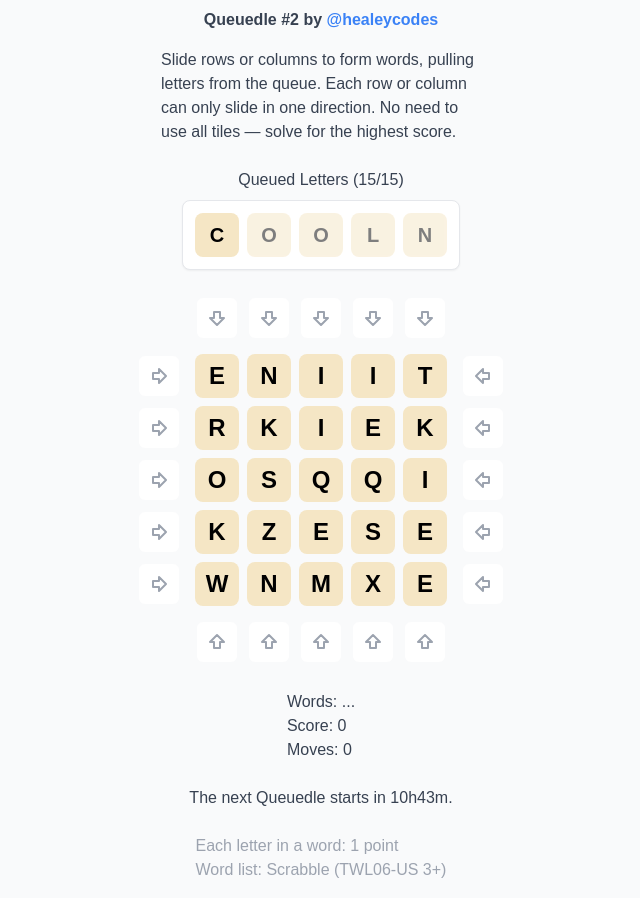
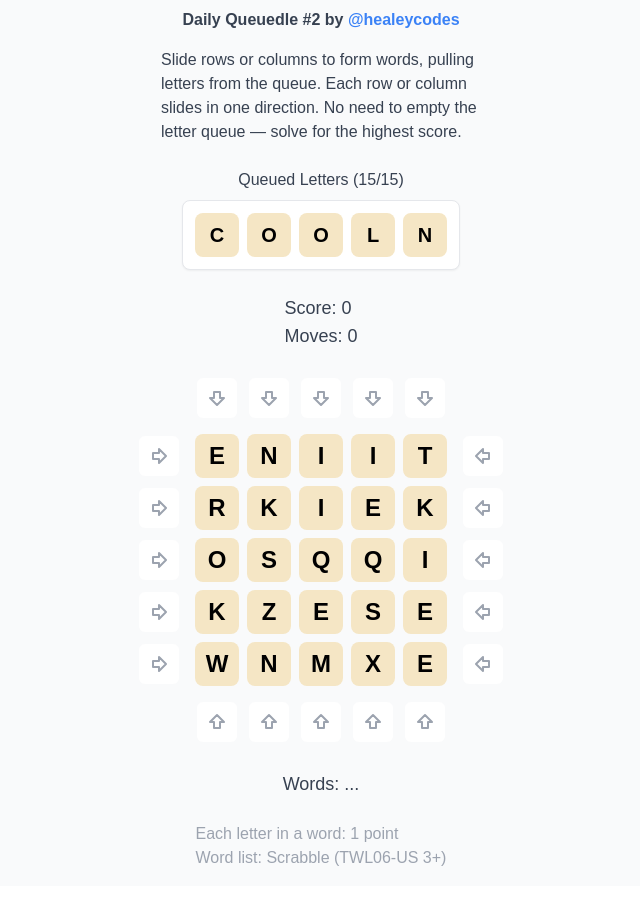
Before and after one commit to healeycodes/queuedle, a Next.js app: page / in a window 1280 px wide. Shown: the whole page, without its empty margins (319-959 px from the left). Built offline with nearby package versions, Linux system fonts and the light colour scheme.

Commit message:
style update

```diff
--- a/app/components/ArrowButton.tsx
+++ b/app/components/ArrowButton.tsx
@@ -1,7 +1,8 @@
 import { ArrowButtonProps } from '../types';
 import { ArrowBigDown, ArrowBigUp, ArrowBigLeft, ArrowBigRight } from 'lucide-react';
+import { motion } from 'framer-motion';
 
-export default function ArrowButton({ direction, index, onClick, disabled }: ArrowButtonProps) {
+export default function ArrowButton({ direction, onClick, disabled }: ArrowButtonProps) {
   const getArrowIcon = () => {
     switch (direction) {
       case 'left': return <ArrowBigLeft className="w-6 h-6" />;
@@ -12,9 +13,10 @@ export default function ArrowButton({ direction, index, onClick, disabled }: Arr
   };
 
   return (
-    <button
+    <motion.button
       onClick={onClick}
       disabled={disabled}
+      whileTap={!disabled ? { scale: 0.75 } : {}}
       className={`
         w-10 h-10 flex items-center justify-center
         rounded-md
@@ -26,6 +28,6 @@ export default function ArrowButton({ direction, index, onClick, disabled }: Arr
       `}
     >
       {getArrowIcon()}
-    </button>
+    </motion.button>
   );
 }
--- a/app/components/Grid.tsx
+++ b/app/components/Grid.tsx
@@ -1,59 +1,72 @@
 import { GridProps } from '../types';
 import Tile from './Tile';
 import ArrowButton from './ArrowButton';
+import { motion, AnimatePresence } from 'framer-motion';
 
 // Constants for tile sizing (must match Tile component)
 const TILE_SIZE = 44; // px, matches w-11 h-11
 const TILE_MARGIN = 4; // px, matches m-1
-const TILE_PADDING = 6; // px, matches p-1.5
 const TILE_TOTAL = TILE_SIZE + TILE_MARGIN * 2; // 52px
 
 // Helper to get outline style for a word
 function getOutlineStyle(highlight: GridProps['wordHighlights'][number]) {
+  const OUTLINE_OFFSET = 2; // px
   if (highlight.direction === 'horizontal') {
     return {
-      left: highlight.start * TILE_TOTAL,
-      top: highlight.row * TILE_TOTAL,
-      width: (highlight.end - highlight.start + 1) * TILE_TOTAL,
-      height: TILE_TOTAL,
+      left: highlight.start * TILE_TOTAL - OUTLINE_OFFSET,
+      top: highlight.row * TILE_TOTAL - OUTLINE_OFFSET,
+      width: (highlight.end - highlight.start + 1) * TILE_TOTAL + OUTLINE_OFFSET * 2,
+      height: TILE_TOTAL + OUTLINE_OFFSET * 2,
     };
   } else {
     return {
-      left: highlight.col * TILE_TOTAL,
-      top: highlight.start * TILE_TOTAL,
-      width: TILE_TOTAL,
-      height: (highlight.end - highlight.start + 1) * TILE_TOTAL,
+      left: highlight.col * TILE_TOTAL - OUTLINE_OFFSET,
+      top: highlight.start * TILE_TOTAL - OUTLINE_OFFSET,
+      width: TILE_TOTAL + OUTLINE_OFFSET * 2,
+      height: (highlight.end - highlight.start + 1) * TILE_TOTAL + OUTLINE_OFFSET * 2,
     };
   }
 }
 
-export default function Grid({ grid, onSlide, restrictions, wordHighlights, disableAll = false }: GridProps & { disableAll?: boolean }) {
+export default function Grid({ grid, onSlide, restrictions, wordHighlights, disableAll = false, newTile }: GridProps & { disableAll?: boolean, newTile?: { row: number, col: number } }) {
   return (
     <div className="relative" style={{ width: 5 * TILE_TOTAL, height: 5 * TILE_TOTAL }}>
       {/* Outlines */}
-      {wordHighlights.map((h, idx) => (
-        <div
-          key={idx}
+      <AnimatePresence initial={false}>
+        {wordHighlights.map((h) => (
+          <motion.div
+            key={h.direction + '-' + h.row + '-' + h.col + '-' + h.start + '-' + h.end}
             className="absolute border-4 border-blue-300 rounded-lg pointer-events-none"
             style={{
               ...getOutlineStyle(h),
               boxSizing: 'border-box',
               zIndex: 1,
             }}
+            initial={{ opacity: 0 }}
+            animate={{ opacity: 1 }}
+            exit={{ opacity: 0 }}
+            transition={{ duration: 0.3 }}
           />
         ))}
+      </AnimatePresence>
 
       {/* Column arrows (top) */}
       <div className="flex justify-center space-x-2 mb-2" style={{ position: 'absolute', top: -TILE_TOTAL, left: 0, width: '100%' }}>
         {Array.from({ length: 5 }).map((_, i) => (
-          <div key={`up-${i}`} className="w-11 flex justify-center">
+          <motion.div
+            key={`up-${i}`}
+            initial={{ scale: 0.7, opacity: 0 }}
+            animate={{ scale: 1, opacity: 1 }}
+            transition={{ type: 'spring', stiffness: 400, damping: 22, delay: 0.05 * i }}
+            className="w-11 flex justify-center"
+          >
             <ArrowButton
               direction="down"
               index={i}
               onClick={() => onSlide('down', i)}
               disabled={disableAll || restrictions.columns.down[i]}
             />
-          </div>
+          </motion.div>
         ))}
       </div>
 
@@ -61,14 +74,20 @@ export default function Grid({ grid, onSlide, restrictions, wordHighlights, disa
         {/* Row arrows (left) */}
         <div className="flex flex-col justify-center space-y-2 mr-2">
           {Array.from({ length: 5 }).map((_, i) => (
-            <div key={`left-${i}`} className="h-11 flex items-center">
+            <motion.div
+              key={`left-${i}`}
+              initial={{ scale: 0.7, opacity: 0 }}
+              animate={{ scale: 1, opacity: 1 }}
+              transition={{ type: 'spring', stiffness: 400, damping: 22, delay: 0.05 * i }}
+              className="h-11 flex items-center"
+            >
               <ArrowButton
                 direction="right"
                 index={i}
                 onClick={() => onSlide('right', i)}
                 disabled={disableAll || restrictions.rows.right[i]}
               />
-            </div>
+            </motion.div>
           ))}
         </div>
       </div>
@@ -77,10 +96,17 @@ export default function Grid({ grid, onSlide, restrictions, wordHighlights, disa
       <div className="grid grid-cols-5" style={{ position: 'relative', zIndex: 2 }}>
         {grid.map((row, i) =>
           row.map((letter, j) => (
+            <motion.div
+              key={`${i}-${j}`}
+              initial={{ scale: 0.7, opacity: 0 }}
+              animate={{ scale: 1, opacity: 1 }}
+              transition={{ type: 'spring', stiffness: 400, damping: 22, delay: 0.05 * (i * 5 + j) }}
+            >
               <Tile
-              key={`${i}-${j}`}
                 letter={letter}
+                isNew={!!(newTile && newTile.row === i && newTile.col === j)}
               />
+            </motion.div>
           ))
         )}
       </div>
@@ -89,14 +115,20 @@ export default function Grid({ grid, onSlide, restrictions, wordHighlights, disa
         {/* Row arrows (right) */}
         <div className="flex flex-col justify-center space-y-2 ml-2">
           {Array.from({ length: 5 }).map((_, i) => (
-            <div key={`right-${i}`} className="h-11 flex items-center">
+            <motion.div
+              key={`right-${i}`}
+              initial={{ scale: 0.7, opacity: 0 }}
+              animate={{ scale: 1, opacity: 1 }}
+              transition={{ type: 'spring', stiffness: 400, damping: 22, delay: 0.05 * i }}
+              className="h-11 flex items-center"
+            >
               <ArrowButton
                 direction="left"
                 index={i}
                 onClick={() => onSlide('left', i)}
                 disabled={disableAll || restrictions.rows.left[i]}
               />
-            </div>
+            </motion.div>
           ))}
         </div>
       </div>
@@ -104,14 +136,20 @@ export default function Grid({ grid, onSlide, restrictions, wordHighlights, disa
       {/* Column arrows (bottom) */}
       <div className="flex justify-center space-x-2 mt-2" style={{ position: 'absolute', bottom: -TILE_TOTAL, left: 0, width: '100%' }}>
         {Array.from({ length: 5 }).map((_, i) => (
-          <div key={`down-${i}`} className="w-11 flex justify-center">
+          <motion.div
+            key={`down-${i}`}
+            initial={{ scale: 0.7, opacity: 0 }}
+            animate={{ scale: 1, opacity: 1 }}
+            transition={{ type: 'spring', stiffness: 400, damping: 22, delay: 0.05 * i }}
+            className="w-11 flex justify-center"
+          >
             <ArrowButton
               direction="up"
               index={i}
               onClick={() => onSlide('up', i)}
               disabled={disableAll || restrictions.columns.up[i]}
             />
-          </div>
+          </motion.div>
         ))}
       </div>
     </div>
--- a/app/components/QueueDisplay.tsx
+++ b/app/components/QueueDisplay.tsx
@@ -1,28 +1,56 @@
 import { QueueDisplayProps } from '../types';
 import { VISIBLE_QUEUE_SIZE } from '../types';
+import { motion } from 'framer-motion';
 
-export default function QueueDisplay({ queue, totalLetters }: QueueDisplayProps) {
+export default function QueueDisplay({ queue, totalLetters, isLoading = false }: QueueDisplayProps & { isLoading?: boolean }) {
   return (
     <div className="flex flex-col items-center">
+      {(!(!isLoading && queue.length === 0)) && (
         <div className="text-md font-medium text-gray-700 mb-2">
           Queued Letters ({totalLetters}/15)
         </div>
-      <div className="flex items-center space-x-2 bg-white p-3 rounded-lg shadow-sm border border-gray-200 min-h-[3.5rem]">
-        {Array.from({ length: VISIBLE_QUEUE_SIZE }).map((_, index) => (
-          <div
+      )}
+      <div className="flex items-center space-x-2 bg-white p-3 rounded-lg shadow-sm border border-gray-200 min-w-[68px] min-h-[68px]">
+        {isLoading
+          ? Array.from({ length: VISIBLE_QUEUE_SIZE }).map((_, index) => (
+              <motion.div
                 key={index}
+                initial={{ scale: 0.7, opacity: 0 }}
+                animate={{ scale: 1, opacity: 1 }}
+                transition={{ type: 'spring', stiffness: 400, damping: 22, delay: 0.05 * index }}
                 className={`
                   w-11 h-11 flex items-center justify-center
                   bg-[#f5e6c5] rounded-lg
                   text-xl font-bold
                   transition-opacity duration-200
                   ${index > 0 ? 'opacity-50' : ''}
-              ${queue[index] ? '' : 'invisible'}
                 `}
               >
-            {queue[index] ? queue[index].toUpperCase() : ''}
-          </div>
-        ))}
+                {/* blank tile for loading */}
+              </motion.div>
+            ))
+          : queue.length > 0
+            ? queue.slice(0, VISIBLE_QUEUE_SIZE).map((letter, index) => (
+                letter ? (
+                  <motion.div
+                    key={index}
+                    initial={{ scale: 0.7, opacity: 0 }}
+                    animate={{ scale: 1, opacity: 1 }}
+                    transition={{ type: 'spring', stiffness: 400, damping: 22, delay: 0.05 * index }}
+                    className={`
+                      w-11 h-11 flex items-center justify-center
+                      bg-[#f5e6c5] rounded-lg
+                      text-xl font-bold
+                      transition-opacity duration-200
+                      ${index > 0 ? 'opacity-50' : ''}
+                    `}
+                  >
+                    {letter.toUpperCase()}
+                  </motion.div>
+                ) : null
+              ))
+            : null
+        }
       </div>
     </div>
   );
--- a/app/components/Tile.tsx
+++ b/app/components/Tile.tsx
@@ -1,6 +1,26 @@
 import { TileProps } from '../types';
+import { motion } from 'framer-motion';
 
-export default function Tile({ letter }: TileProps) {
+export default function Tile({ letter, isNew }: TileProps) {
+  if (isNew) {
+    return (
+      <motion.div
+        initial={{ scale: 0.7, opacity: 0 }}
+        animate={{ scale: 1, opacity: 1 }}
+        transition={{ type: 'spring', stiffness: 400, damping: 22 }}
+        className={`
+          m-1 p-1.5
+          w-11 h-11 flex items-center justify-center
+          rounded-lg
+          text-2xl font-bold
+          transition-colors duration-200
+          bg-[#f5e6c5]
+        `}
+      >
+        {letter.toUpperCase()}
+      </motion.div>
+    );
+  }
   return (
     <div
       className={`
--- a/app/page.tsx
+++ b/app/page.tsx
@@ -1,12 +1,13 @@
 'use client';
 
 import { useState, useEffect } from 'react';
-import { GameState, GRID_SIZE, QUEUE_SIZE, VISIBLE_QUEUE_SIZE, SlideDirection } from './types';
+import { GameState, GRID_SIZE, VISIBLE_QUEUE_SIZE, SlideDirection } from './types';
 import Grid from './components/Grid';
 import QueueDisplay from './components/QueueDisplay';
 import { handleSlide } from './utils/gameLogic';
 import { getCurrentDaySeed, generateValidGameState } from './utils/seededRandom';
 import { findWords, calculateWordScore, getWordsFromHighlights } from './utils/wordDetection';
+import { motion } from 'framer-motion';
 
 // Initialize game state with seeded random
 const getInitialGameState = (): GameState => {
@@ -51,26 +52,8 @@ const getQueuedleDayNumber = () => {
 export default function Home() {
   const [gameState, setGameState] = useState<GameState | null>(null);
   const [loading, setLoading] = useState(true);
-  const [timeToMidnight, setTimeToMidnight] = useState('');
-
-  // Helper to calculate time until local midnight
-  const getTimeUntilMidnight = () => {
-    const now = new Date();
-    const midnight = new Date(now.getFullYear(), now.getMonth(), now.getDate() + 1);
-    const diffMs = midnight.getTime() - now.getTime();
-    const hours = Math.floor(diffMs / (1000 * 60 * 60));
-    const minutes = Math.floor((diffMs % (1000 * 60 * 60)) / (1000 * 60));
-    return `${hours}h${minutes}m`;
-  };
-
-  // Update countdown every minute
-  useEffect(() => {
-    setTimeToMidnight(getTimeUntilMidnight());
-    const interval = setInterval(() => {
-      setTimeToMidnight(getTimeUntilMidnight());
-    }, 60000);
-    return () => clearInterval(interval);
-  }, []);
+  // Track the previous words string for animation
+  const [wordsText, setWordsText] = useState('');
 
   // Only initialize game state on mount
   useEffect(() => {
@@ -82,6 +65,14 @@ export default function Home() {
     };
     initialize();
   }, []);
+
+  const wordsString = gameState ? gameState.words.join(', ') : '';
+
+  useEffect(() => {
+    if (!loading && gameState) {
+      setWordsText(gameState.words.join(', '));
+    }
+  }, [loading, wordsString, gameState]);
 
   const onSlide = (direction: SlideDirection, index: number) => {
     if (!gameState) return;
@@ -99,19 +90,28 @@ export default function Home() {
   const blankGrid = Array(GRID_SIZE).fill(null).map(() => Array(GRID_SIZE).fill(''));
   const blankQueue = Array(VISIBLE_QUEUE_SIZE).fill('');
 
+  const isQueueEmpty = !loading && gameState && gameState.queue.length === 0;
+
   return (
     <main className="min-h-screen p-2 flex flex-col items-center bg-gray-50">
       <p className="text-md text-gray-700 mb-4 font-bold">
-        Queuedle #{getQueuedleDayNumber()} by <a className="text-blue-500" href="https://twitter.com/healeycodes">@healeycodes</a>
+        Daily Queuedle #{getQueuedleDayNumber()} by <a className="text-blue-500" href="https://twitter.com/healeycodes">@healeycodes</a>
       </p>
       <p className="max-w-xs mx-auto text-md text-gray-700 mb-6 text-left">
-      Slide rows or columns to form words, pulling letters from the queue. Each row or column can only slide in one direction. No need to use all tiles — solve for the highest score.
+      Slide rows or columns to form words, pulling letters from the queue. Each row or column slides in one direction. No need to empty the letter queue — solve for the highest score.
       </p>
-      <div className="mb-20">
-        <QueueDisplay
-          queue={loading || !gameState ? blankQueue : gameState.queue}
-          totalLetters={loading || !gameState ? 0 : gameState.queue.length}
-        />
+      <div className="mb-6">
+        {(!isQueueEmpty) && (
+          <QueueDisplay
+            queue={loading || !gameState ? blankQueue : gameState.queue}
+            totalLetters={loading || !gameState ? 0 : gameState.queue.length}
+            isLoading={loading || !gameState}
+          />
+        )}
+      </div>
+      <div className="text-lg font-medium text-gray-700 mb-20">
+        Score: {loading || !gameState ? '...' : gameState.score}<br />
+        Moves: {loading || !gameState ? '...' : gameState.moves}
       </div>
       <div className="mb-20">
         <Grid
@@ -123,15 +123,82 @@ export default function Home() {
           } : gameState.restrictions}
           wordHighlights={loading || !gameState ? [] : gameState.wordHighlights}
           disableAll={loading || !gameState || gameState.queue.length === 0}
+          newTile={loading || !gameState ? undefined : gameState.newTile}
         />
       </div>
-      <div className="text-md font-medium text-gray-700 mb-6">
-        Words: {loading || !gameState ? '...' : (gameState.words.join(', ') || '...')}<br />
-        Score: {loading || !gameState ? '...' : gameState.score}<br />
-        Moves: {loading || !gameState ? '...' : gameState.moves}
-      </div>
-      <div className="text-md font-medium text-gray-700 mb-6">
-      The next Queuedle starts in {timeToMidnight}.
+      <div className="text-lg font-medium text-gray-700 mb-6">
+        Words: {loading || !gameState ? '...' : (
+          !wordsText.trim()
+            ? '...'
+            : (() => {
+                if (wordsText.length <= 21) {
+                  return wordsText.split('').map((letter, index) => (
+                    <motion.span
+                      key={index}
+                      initial={{ opacity: 0 }}
+                      animate={{ opacity: 1 }}
+                      transition={{ duration: 0.08, delay: index * 0.02 }}
+                    >
+                      {letter}
+                    </motion.span>
+                  ));
+                }
+                // Find last comma before or at 21st character
+                const splitIdx = wordsText.lastIndexOf(',', 21);
+                if (splitIdx === -1) {
+                  // No comma found, just split at 21
+                  return <>
+                    {wordsText.slice(0, 21).split('').map((letter, index) => (
+                      <motion.span
+                        key={index}
+                        initial={{ opacity: 0 }}
+                        animate={{ opacity: 1 }}
+                        transition={{ duration: 0.08, delay: index * 0.02 }}
+                      >
+                        {letter}
+                      </motion.span>
+                    ))}
+                    <br/>
+                    {wordsText.slice(21).split('').map((letter, index) => (
+                      <motion.span
+                        key={21 + index}
+                        initial={{ opacity: 0 }}
+                        animate={{ opacity: 1 }}
+                        transition={{ duration: 0.08, delay: (21 + index) * 0.02 }}
+                      >
+                        {letter}
+                      </motion.span>
+                    ))}
+                  </>;
+                }
+                // Split at the last comma
+                const first = wordsText.slice(0, splitIdx + 1);
+                const second = wordsText.slice(splitIdx + 1).trimStart();
+                return <>
+                  {first.split('').map((letter, index) => (
+                    <motion.span
+                      key={index}
+                      initial={{ opacity: 0 }}
+                      animate={{ opacity: 1 }}
+                      transition={{ duration: 0.08, delay: index * 0.02 }}
+                    >
+                      {letter}
+                    </motion.span>
+                  ))}
+                  <br/>
+                  {second.split('').map((letter, index) => (
+                    <motion.span
+                      key={first.length + index}
+                      initial={{ opacity: 0 }}
+                      animate={{ opacity: 1 }}
+                      transition={{ duration: 0.08, delay: (first.length + index) * 0.02 }}
+                    >
+                      {letter}
+                    </motion.span>
+                  ))}
+                </>;
+              })()
+        )}
       </div>
       <div className="text-md font-medium text-gray-400 mb-2">
         Each letter in a word: 1 point<br />
--- a/app/types.ts
+++ b/app/types.ts
@@ -8,6 +8,7 @@ export interface GameState {
   restrictions: SlideRestrictions;
   wordHighlights: WordHighlight[];
   words: string[]; // List of currently detected words
+  newTile?: { row: number; col: number }; // Coordinates of the newly inserted tile
 }
 
 export interface SlideRestrictions {
@@ -28,10 +29,12 @@ export interface GridProps {
   restrictions: SlideRestrictions;
   wordHighlights: WordHighlight[];
   disableAll?: boolean;
+  newTile?: { row: number; col: number };
 }
 
 export interface TileProps {
   letter: string;
+  isNew?: boolean;
 }
 
 export interface ArrowButtonProps {
--- a/app/utils/gameLogic.ts
+++ b/app/utils/gameLogic.ts
@@ -1,19 +1,5 @@
 import { GameState, SlideDirection } from '../types';
 import { findWords, calculateWordScore, getWordsFromHighlights } from './wordDetection';
-
-// Helper to create a new array with a value inserted at a specific index
-const insertAt = <T>(arr: T[], index: number, value: T): T[] => {
-  const newArr = [...arr];
-  newArr.splice(index, 0, value);
-  return newArr;
-};
-
-// Helper to remove a value at a specific index
-const removeAt = <T>(arr: T[], index: number): T[] => {
-  const newArr = [...arr];
-  newArr.splice(index, 1);
-  return newArr;
-};
 
 export const slideRow = (
   grid: string[][],
@@ -112,6 +98,18 @@ export const handleSlide = (
     ? slideRow(grid, index, direction, nextLetter)
     : slideColumn(grid, index, direction, nextLetter);
 
+  // Determine the coordinates of the new tile
+  let newTile: { row: number; col: number } | undefined = undefined;
+  if (direction === 'left') {
+    newTile = { row: index, col: newGrid[0].length - 1 };
+  } else if (direction === 'right') {
+    newTile = { row: index, col: 0 };
+  } else if (direction === 'up') {
+    newTile = { row: newGrid.length - 1, col: index };
+  } else if (direction === 'down') {
+    newTile = { row: 0, col: index };
+  }
+
   // Update restrictions
   const newRestrictions = updateRestrictions(restrictions, direction, index);
 
@@ -130,6 +128,7 @@ export const handleSlide = (
     score: newScore,
     wordScore,
     moves: gameState.moves + 1,
-    words
+    words,
+    newTile
   };
 };
--- a/package.json
+++ b/package.json
@@ -9,6 +9,7 @@
     "lint": "next lint"
   },
   "dependencies": {
+    "framer-motion": "^12.12.2",
     "lucide-react": "^0.511.0",
     "next": "15.1.8",
     "react": "^19.0.0",
@@ -18,6 +19,8 @@
     "@types/node": "^20",
     "@types/react": "^19",
     "@types/react-dom": "^19",
+    "eslint": "9.27.0",
+    "eslint-config-next": "15.4.0-canary.51",
     "postcss": "^8",
     "tailwindcss": "^3.4.1",
     "typescript": "^5"
```
Also changed, not shown: .eslintrc.json (added), 1 other file (tests, documents, lock files or other folders). Lines whose indentation alone changed are shown as unchanged.
